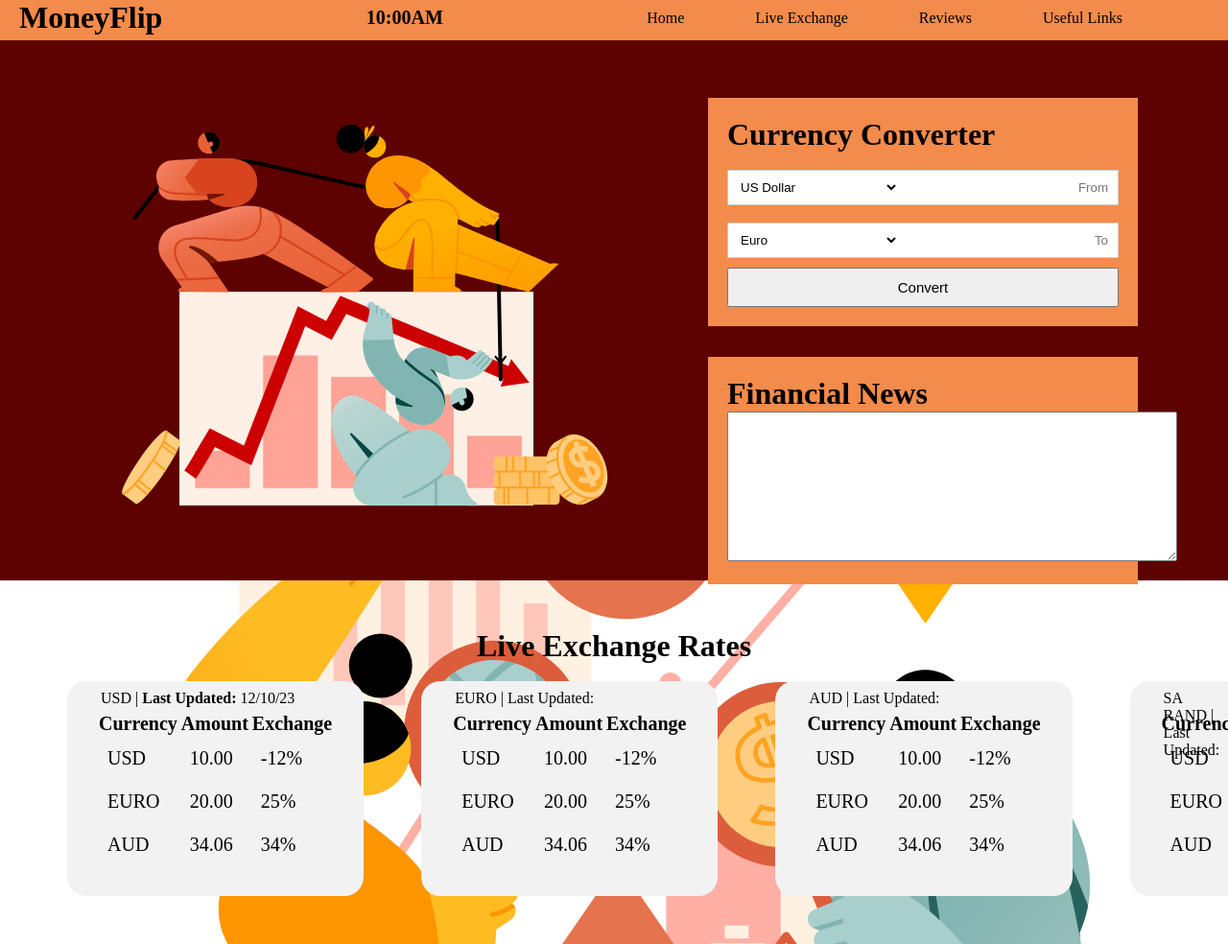
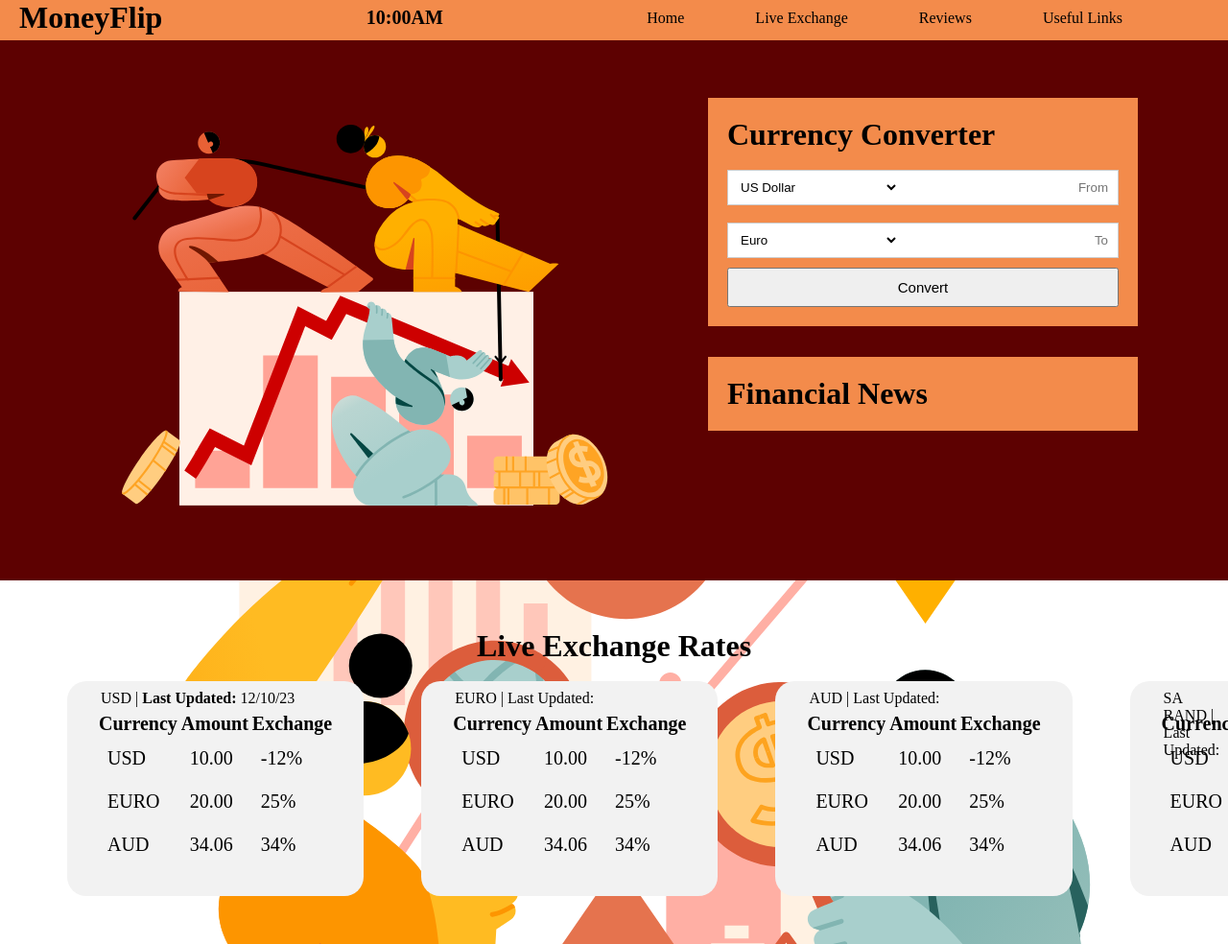
Before and after one commit to coderbenny/money-flip-V2, a plain HTML site: page public/index.html in a window 1280 px wide. Shown: the top 984 px of the page at 96% size. Drawn offline with Linux system fonts and the light colour scheme.

Commit message:
Removed the textarea inside the news-body div

```diff
--- a/public/index.html
+++ b/public/index.html
@@ -40,7 +40,7 @@
                             <option value="USD">US Dollar</option>
                             <option value="EUR">Euro</option>
                         </select>
-                        <input type="text" placeholder="From" id="baseInput" >
+                        <input type="text" placeholder="From" id="baseInput">
                     </div>
                     <br>
 
@@ -58,9 +58,7 @@
             </div>
             <div class="financial-news">
                 <h1>Financial News</h1>
-                <div class="news-body">
-                    <textarea name="financial news" id="" cols="56" rows="10"></textarea>
-                </div>
+                <div class="news-body"></div>
             </div>
 
             <!-- <div class="bottom-right">
```
